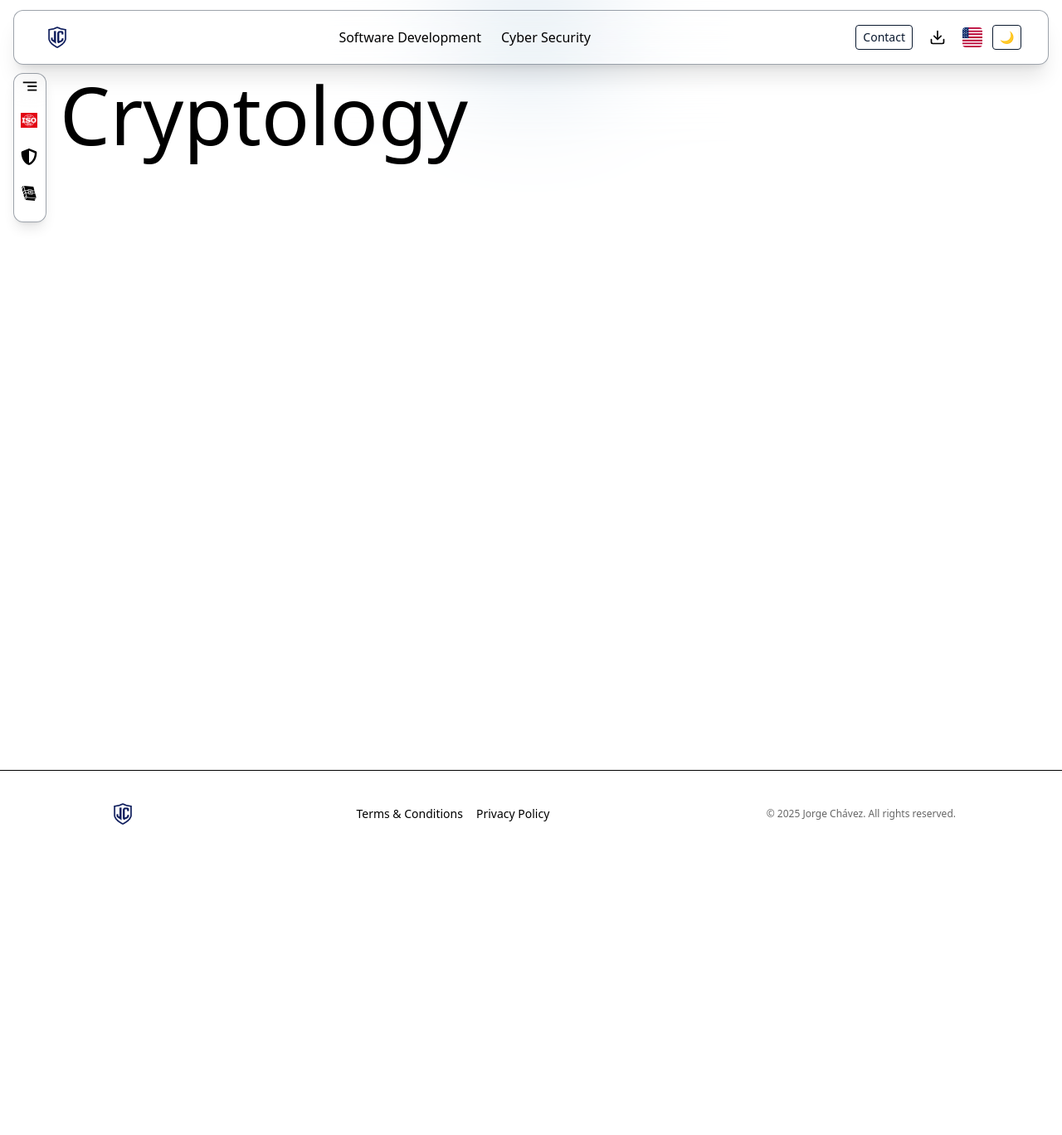
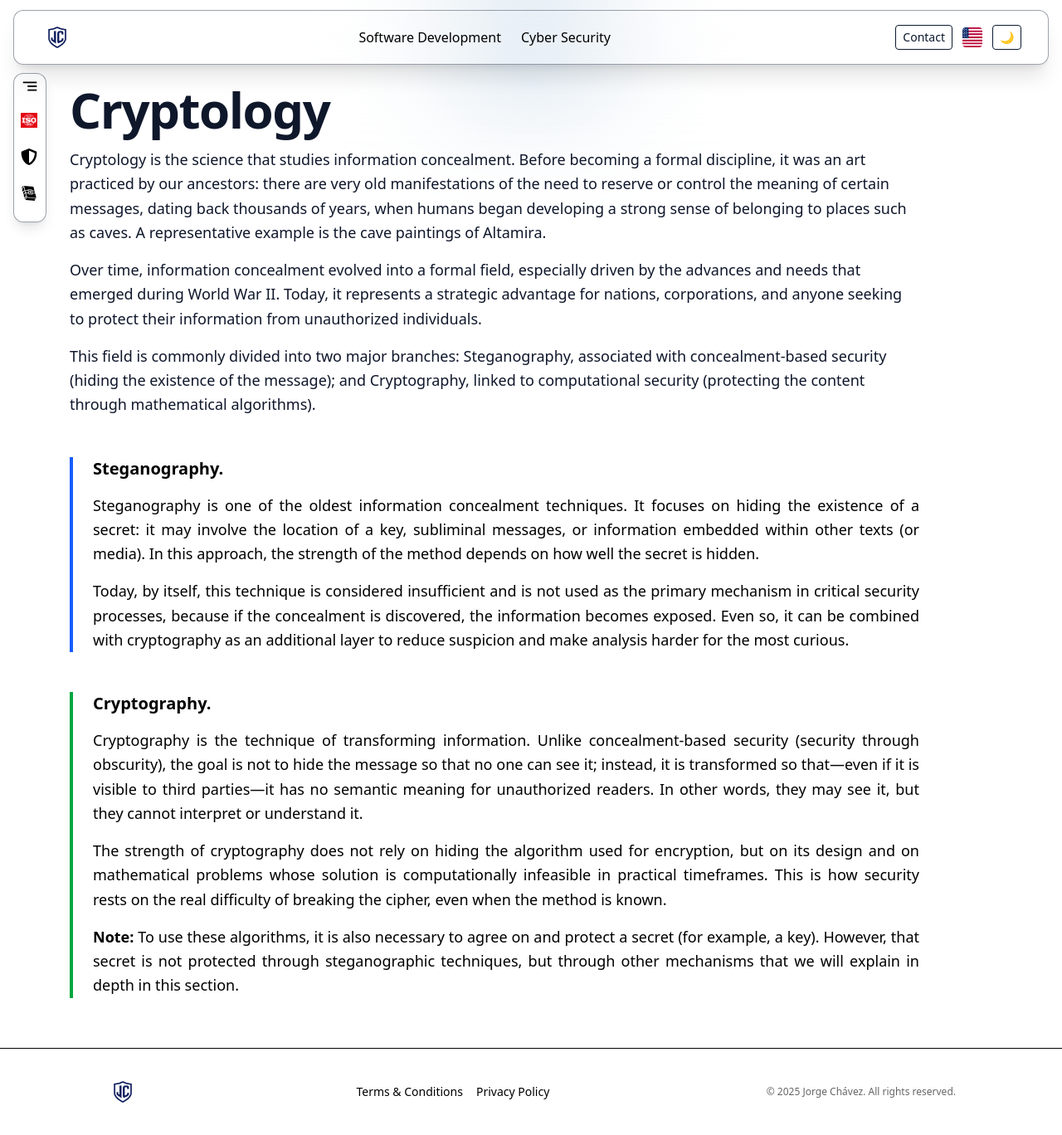
Before and after one commit to Jorgejoya10/jorgePortafolio, a React (Vite) app: page /security/Cryptology in a window 1280 px wide. Shown: the whole page at 83% size. Before the commit the page ends 1033 px from the top, so only its background shows below. Built offline with nearby package versions, Linux system fonts and the light colour scheme.

Commit message:
Criptologia listo

```diff
--- a/src/components/Navbar.tsx
+++ b/src/components/Navbar.tsx
@@ -1,6 +1,6 @@
 import { useLocation, useNavigate } from "react-router-dom";
 import { useTranslation } from "react-i18next";
-import { Download } from "lucide-react";
+// import { Download } from "lucide-react";
 import { useState, useEffect, useRef } from "react";
 
 interface NavProps {
@@ -34,15 +34,15 @@ const Nav = ({ setIsModalOpen, darkMode, setDarkMode }: NavProps) => {
     setIsOpen(false);
   }, [location]);
 
-  const downloadCV = () => {
-    const fileName =
-      language === "es" ? "CV-Jorge-Español2.pdf" : "CV-Jorge-English2.pdf";
-    const url = `/cv/${fileName}`;
-    const link = document.createElement("a");
-    link.href = url;
-    link.download = fileName;
-    link.click();
-  };
+  // const downloadCV = () => {
+  //   const fileName =
+  //     language === "es" ? "CV-Jorge-Español2.pdf" : "CV-Jorge-English2.pdf";
+  //   const url = `/cv/${fileName}`;
+  //   const link = document.createElement("a");
+  //   link.href = url;
+  //   link.download = fileName;
+  //   link.click();
+  // };
 
   const handleNavClick = (path: string) => {
     if (location.pathname === path) {
@@ -165,13 +165,13 @@ const Nav = ({ setIsModalOpen, darkMode, setDarkMode }: NavProps) => {
           </button>
 
           {/* Boton para descargar C.V */}
-          <button
+          {/* <button
             onClick={downloadCV}
             className="p-2 rounded hover:bg-white/10 transition hover:cursor-pointer"
             title={t("navbar.download_cv")}
           >
             <Download size={20} />
-          </button>
+          </button> */}
 
           <button onClick={toggleLanguage} className="w-6 h-6">
             <img
--- a/src/layout/Layout.tsx
+++ b/src/layout/Layout.tsx
@@ -19,7 +19,7 @@ const Layout = () => {
   ): "gradient" | "geometric" | "animated-gradient" => {
     if (pathname === "/development") return "animated-gradient";
 
-    const gradientRoutes = ["/terms", "/privacy", "/enterprise","/security", "/security/Standars", "/security/Cryptography", "/security/Cryptology",  "/security/Protocols", "/security/ISO7498-2", "/security/ISO27000", "/security/ISO27001","/security/ISO27002", "/security/lab/caesar", "/security/lab/des", "/security/lab/aes", "/security/lab/rsa", "/security/lab/ecc", "/security/lab"];
+    const gradientRoutes = ["/terms", "/privacy", "/enterprise","/security", "/security/Standars", "/security/Cryptography", "/security/Steganography", "/security/Cryptology",  "/security/Protocols", "/security/ISO7498-2", "/security/ISO27000", "/security/ISO27001","/security/ISO27002", "/security/lab/caesar", "/security/lab/des", "/security/lab/aes", "/security/lab/rsa", "/security/lab/ecc", "/security/lab"];
     return gradientRoutes.includes(pathname) ? "gradient" : "geometric";
   };
 
--- a/src/locales/en.json
+++ b/src/locales/en.json
@@ -320,6 +320,26 @@
       }
     }
   },
+  "cryptology": {
+    "title": "Cryptology",
+    "intro": {
+      "p1": "Cryptology is the science that studies information concealment. Before becoming a formal discipline, it was an art practiced by our ancestors: there are very old manifestations of the need to reserve or control the meaning of certain messages, dating back thousands of years, when humans began developing a strong sense of belonging to places such as caves. A representative example is the cave paintings of Altamira.",
+      "p2": "Over time, information concealment evolved into a formal field, especially driven by the advances and needs that emerged during World War II. Today, it represents a strategic advantage for nations, corporations, and anyone seeking to protect their information from unauthorized individuals.",
+      "p3": "This field is commonly divided into two major branches: Steganography, associated with concealment-based security (hiding the existence of the message); and Cryptography, linked to computational security (protecting the content through mathematical algorithms)."
+    },
+    "steganography": {
+      "title": "Steganography.",
+      "p1": "Steganography is one of the oldest information concealment techniques. It focuses on hiding the existence of a secret: it may involve the location of a key, subliminal messages, or information embedded within other texts (or media). In this approach, the strength of the method depends on how well the secret is hidden.",
+      "p2": "Today, by itself, this technique is considered insufficient and is not used as the primary mechanism in critical security processes, because if the concealment is discovered, the information becomes exposed. Even so, it can be combined with cryptography as an additional layer to reduce suspicion and make analysis harder for the most curious."
+    },
+    "cryptography": {
+      "title": "Cryptography.",
+      "p1": "Cryptography is the technique of transforming information. Unlike concealment-based security (security through obscurity), the goal is not to hide the message so that no one can see it; instead, it is transformed so that—even if it is visible to third parties—it has no semantic meaning for unauthorized readers. In other words, they may see it, but they cannot interpret or understand it.",
+      "p2": "The strength of cryptography does not rely on hiding the algorithm used for encryption, but on its design and on mathematical problems whose solution is computationally infeasible in practical timeframes. This is how security rests on the real difficulty of breaking the cipher, even when the method is known.",
+      "noteLabel": "Note:",
+      "note": "To use these algorithms, it is also necessary to agree on and protect a secret (for example, a key). However, that secret is not protected through steganographic techniques, but through other mechanisms that we will explain in depth in this section."
+    }
+  },
   "projects": {
     "title": "My Projects."
   },
--- a/src/locales/es.json
+++ b/src/locales/es.json
@@ -320,6 +320,26 @@
       }
     }
   },
+  "cryptology": {
+    "title": "Criptología.",
+    "intro": {
+      "p1": "La criptología es la ciencia que estudia el ocultamiento de información. Antes de consolidarse como disciplina científica, fue un arte practicado por nuestros antepasados: existen manifestaciones muy antiguas de la necesidad de reservar y ocultar el significado de ciertos mensajes, que se remontan a miles de años atrás, cuando los seres humanos comenzaron a desarrollar un fuerte sentido de pertenencia a espacios como las cuevas. Un ejemplo representativo de ello son las pinturas rupestres de Altamira.",
+      "p2": "Con el tiempo, el ocultamiento de información evolucionó hasta convertirse en un campo formal, impulsado especialmente por los avances y necesidades surgidos durante la Segunda Guerra Mundial. En la actualidad, representa una ventaja estratégica para naciones, corporaciones y cualquier persona que busque proteger su información frente a individuos no autorizados.",
+      "p3": "Esta ciencia se divide en dos grandes ramas: por un lado, la Esteganografía, asociada a la seguridad por ocultamiento (esconder la existencia del mensaje); y por el otro, la Criptografía, vinculada a la seguridad computacional (proteger el contenido mediante algoritmos matemáticos)."
+    },
+    "steganography": {
+      "title": "Esteganografía.",
+      "p1": "La esteganografía es una de las técnicas de ocultamiento de información más antiguas. Se basa en esconder la existencia de un secreto: puede tratarse de la ubicación de una llave, mensajes subliminales o información oculta dentro de otros textos (o contenidos). En este enfoque, la fortaleza del método depende de qué tan bien se logre ocultar el secreto.",
+      "p2": "En la actualidad, por sí sola, esta técnica se considera insuficiente y no se utiliza como mecanismo principal en procesos críticos de seguridad, ya que, si el ocultamiento se descubre, la información queda expuesta. Aun así, puede combinarse con la criptografía como una capa adicional para reducir sospechas y dificultar el análisis de los más curiosos."
+    },
+    "cryptography": {
+      "title": "Criptografía.",
+      "p1": "La criptografía es la técnica de transformación de la información. A diferencia de la seguridad por ocultamiento (seguridad por oscuridad), aquí no se busca esconder el mensaje para que nadie lo vea; en su lugar, se transforma de tal forma que, aunque sea visible para terceros, carezca de significado semántico para quien no esté autorizado. Es decir, pueden observarla, pero no pueden interpretarla ni comprenderla.",
+      "p2": "La fortaleza de la criptografía no reside en ocultar el algoritmo con el que se cifra, sino en su diseño y en el uso de problemas matemáticos cuya resolución es computacionalmente inviable en tiempos prácticos. De este modo, la seguridad se sostiene en la dificultad real de romper el cifrado, incluso cuando el método es conocido.",
+      "noteLabel": "Nota:",
+      "note": "Para utilizar estos algoritmos también es necesario acordar y resguardar un secreto (por ejemplo, una llave). Sin embargo, dicho secreto no se protege mediante técnicas esteganográficas, sino mediante otros mecanismos que explicaremos a fondo en esta sección."
+    }
+  },
   "projects": {
     "title": "Mis proyectos."
   },
--- a/src/pages/lab/Laboratorio.tsx
+++ b/src/pages/lab/Laboratorio.tsx
@@ -124,7 +124,7 @@ function VerticalTimeline() {
   const sorted = [...CATALOG].sort((a, b) => a.year - b.year);
   return (
     <ol className="relative border-s border-neutral-800">
-      {sorted.map((a, i) => (
+      {sorted.map((a) => (
         <li key={a.id} className="ms-6 py-5">
           {/* punto */}
           <span className="absolute -start-1.5 mt-2 h-3 w-3 rounded-full bg-neutral-700 ring-4 ring-white/0" />
--- a/src/pages/seguridad/Cryptology/Cryptology.tsx
+++ b/src/pages/seguridad/Cryptology/Cryptology.tsx
@@ -1,9 +1,79 @@
+import { useTranslation } from "react-i18next";
+import { Link } from "react-router-dom";
 
+export default function Cryptology() {
+  const { t } = useTranslation();
 
-function Cryptology() {
   return (
-    <h1 className="text-8xl">Cryptology</h1>
-  )
+    <main className="w-full">
+      <div className="px-2 py-2 md:px-3 md:py-3">
+        <div className="max-w-5xl">
+          {/* Title */}
+          <h1 className="text-5xl md:text-6xl font-extrabold tracking-tight text-slate-900">
+            {t("cryptology.title")}
+          </h1>
+
+          {/* Intro */}
+          <div className="mt-4 space-y-4 text-base md:text-lg leading-relaxed text-slate-900">
+            <p>{t("cryptology.intro.p1")}</p>
+            <p>{t("cryptology.intro.p2")}</p>
+            <p>{t("cryptology.intro.p3")}</p>
+          </div>
+
+          {/* Steganography */}
+          <section className="mt-10 md:mt-12">
+            <Link
+              to="/security/Steganography"
+              className="group block transition-all duration-300"
+            >
+              <div className="border-l-4 border-blue-600 group-hover:border-transparent pl-6 space-y-4 transition-all duration-300">
+                <h2 className="text-xl font-bold relative inline-block">
+                  {t("cryptology.steganography.title")}
+                  <span className="absolute bottom-0 left-0 h-[3px] w-0 bg-blue-600 group-hover:w-full transition-all duration-300" />
+                </h2>
+
+                <p className="text-lg leading-relaxed text-justify">
+                  {t("cryptology.steganography.p1")}
+                </p>
+
+                <p className="text-lg leading-relaxed text-justify">
+                  {t("cryptology.steganography.p2")}
+                </p>
+              </div>
+            </Link>
+          </section>
+
+          {/* Cryptography */}
+          <section className="mt-10 md:mt-12">
+            <Link
+              to="/security/Cryptography"
+              className="group block transition-all duration-300"
+            >
+              <div className="border-l-4 border-green-600 group-hover:border-transparent pl-6 space-y-4 transition-all duration-300">
+                <h2 className="text-xl font-bold relative inline-block">
+                  {t("cryptology.cryptography.title")}
+                  <span className="absolute bottom-0 left-0 h-[3px] w-0 bg-green-600 group-hover:w-full transition-all duration-300" />
+                </h2>
+
+                <p className="text-lg leading-relaxed text-justify">
+                  {t("cryptology.cryptography.p1")}
+                </p>
+
+                <p className="text-lg leading-relaxed text-justify">
+                  {t("cryptology.cryptography.p2")}
+                </p>
+
+                <p className="text-lg leading-relaxed text-justify">
+                  <span className="font-semibold">
+                    {t("cryptology.cryptography.noteLabel")}
+                  </span>{" "}
+                  {t("cryptology.cryptography.note")}
+                </p>
+              </div>
+            </Link>
+          </section>
+        </div>
+      </div>
+    </main>
+  );
 }
-
-export default Cryptology
```
Also changed, not shown: src/components/seguridad/SideBar.tsx (+4 -4 lines).
